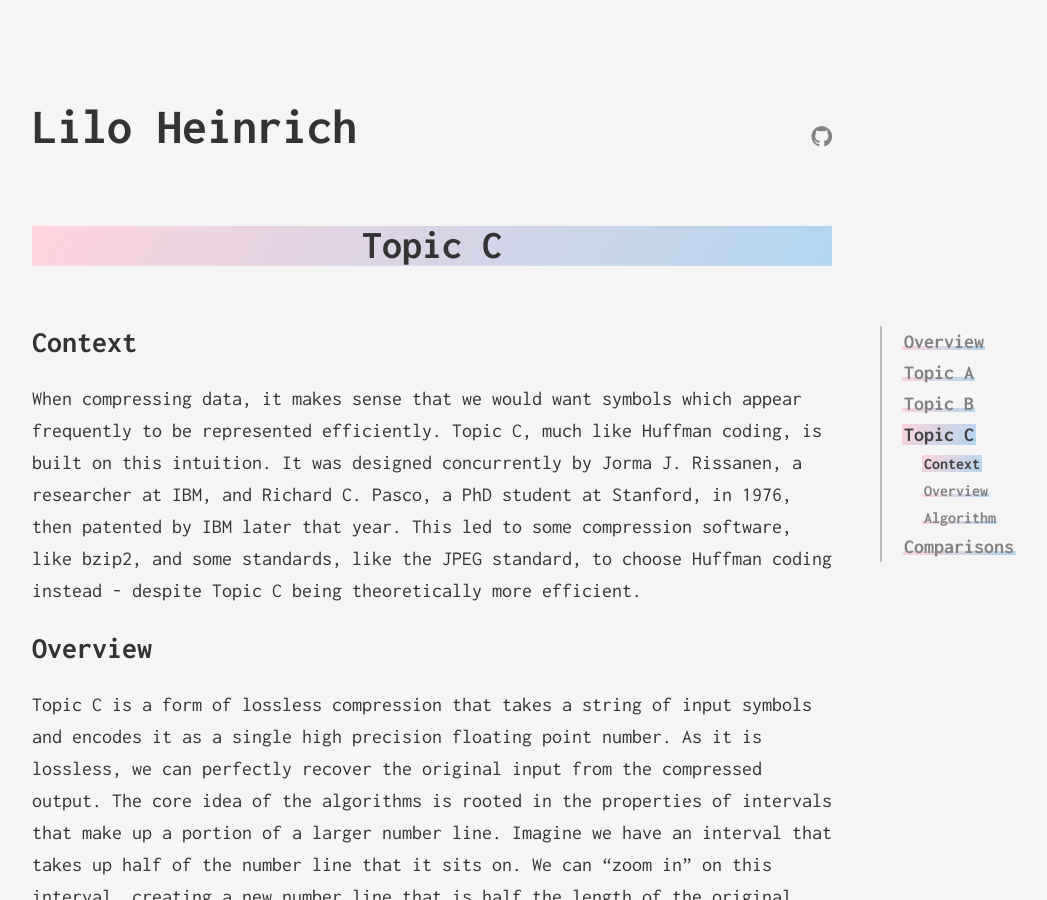
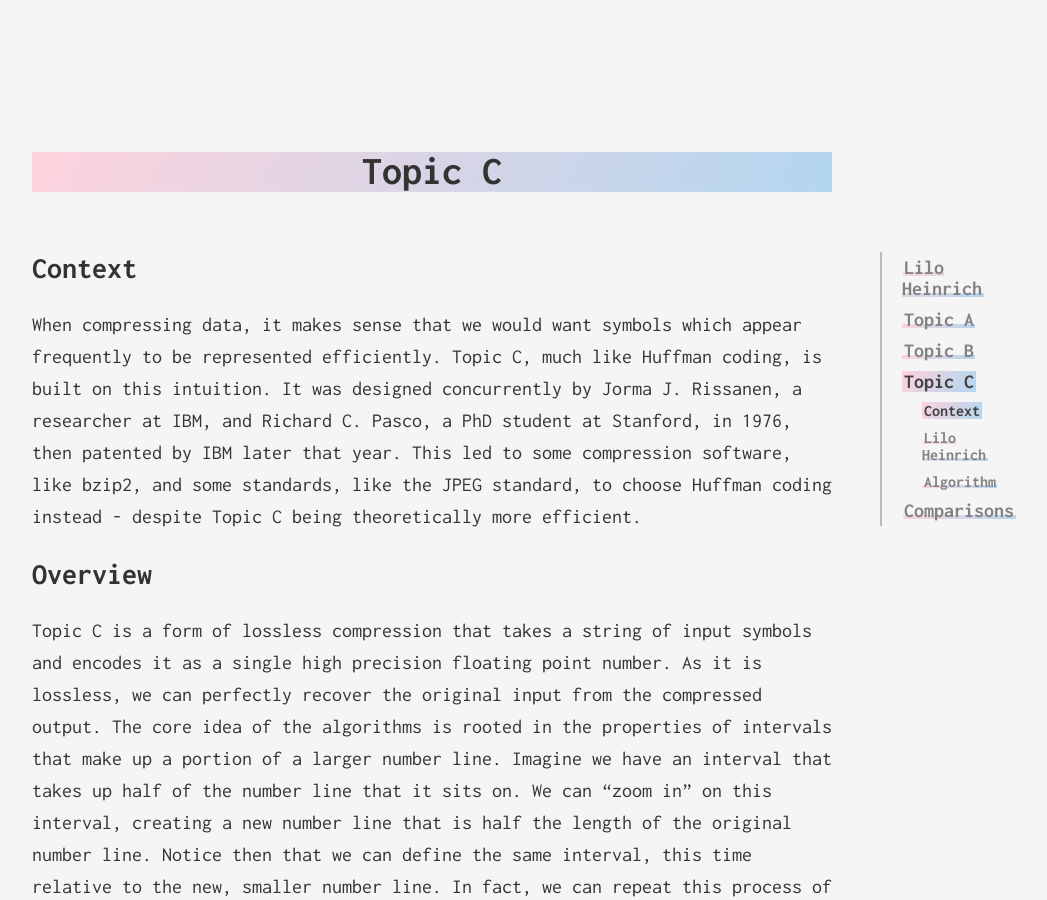
Before and after one commit to liloheinrich/testsite, a Jekyll site: the page built from _posts/2015-01-01-arithmetic.markdown, in a window 1280 px wide and 900 px high. Shown: the whole window, without its empty margins (208-1255 px from the left). Built offline with Jekyll 4.4.1, drawn with Linux system fonts in a browser that asks for light colours; nearby versions of some CDN libraries.

Commit message:
start personalizing?

```diff
--- a/_includes/header.html
+++ b/_includes/header.html
@@ -1,13 +1,13 @@
 <header class="header">
-    <div class="navigation">
+    <!-- <div class="navigation">
         <a href="{{ '/' | prepend: site.baseurl }}" class="logo">
             Lilo Heinrich
         </a>
 
-         <!-- <ul class="menu">
+         <ul class="menu">
             <li class="menu__entry"><a class="hover_link" href="{{ '/about' | prepend: site.baseurl }}">About</a></li>
             <li class="menu__entry"><a class="hover_link" href="{{ '/' | prepend: site.baseurl }}">Home</a></li>
-        </ul>  -->
+        </ul>
     </div>
 
     <ul class="social-links">
@@ -17,10 +17,10 @@
              </a>
          {% endif %}
 
-         <!-- {% if site.author.twitter %}
+         {% if site.author.twitter %}
              <a href="https://twitter.com/{{ site.author.twitter }}" class="social-links__entry" target="_blank">
                 <i class="fa fa-twitter"></i>
              </a>
-         {% endif %}  -->
-     </ul>
+         {% endif %}
+     </ul>  -->
 </header>
--- a/_includes/post/navbar.html
+++ b/_includes/post/navbar.html
@@ -1,7 +1,7 @@
 <nav class="navbar" id="nav">
 <ul>
     <li><a href="#context">Context</a></li>
-    <li><a href="#overview">Overview</a></li>
+    <li><a href="#overview">Lilo Heinrich</a></li>
     <li><a href="#algorithm">Algorithm</a></li>
     {% if include.tags contains "examples" %}
     <li><a href="#examples">Examples</a></li>
--- a/_layouts/post.html
+++ b/_layouts/post.html
@@ -14,10 +14,10 @@ layout: default
 								{% assign ttags = page.tags | join: "|" %}
 								{{ttags}}
 						{% endcapture %}
-						{% if page.title == "Overview" %}
-							<li class="active"><a class="scroll_top" href="#">Overview</a></li>
+						{% if page.title == "Lilo Heinrich" %}
+							<li class="active"><a class="scroll_top" href="#">Lilo Heinrich</a></li>
 						{% else %}
-							<li><a class="scroll_top" href="{{ site.posts[0].url | prepend: site.baseurl }}">Overview</a></li>
+							<li><a class="scroll_top" href="{{ site.posts[0].url | prepend: site.baseurl }}">Lilo Heinrich</a></li>
 						{% endif %}
 						{% if page.title == "Topic A" %}
 							<li class="active"><a class="scroll_top" href="#">Topic A</a></li>
--- a/index.html
+++ b/index.html
@@ -1,6 +1,6 @@
 ---
 layout: page
-title: Home
+title: Lilo Heinrich
 ---
 
 <ul class="list-posts">
```
